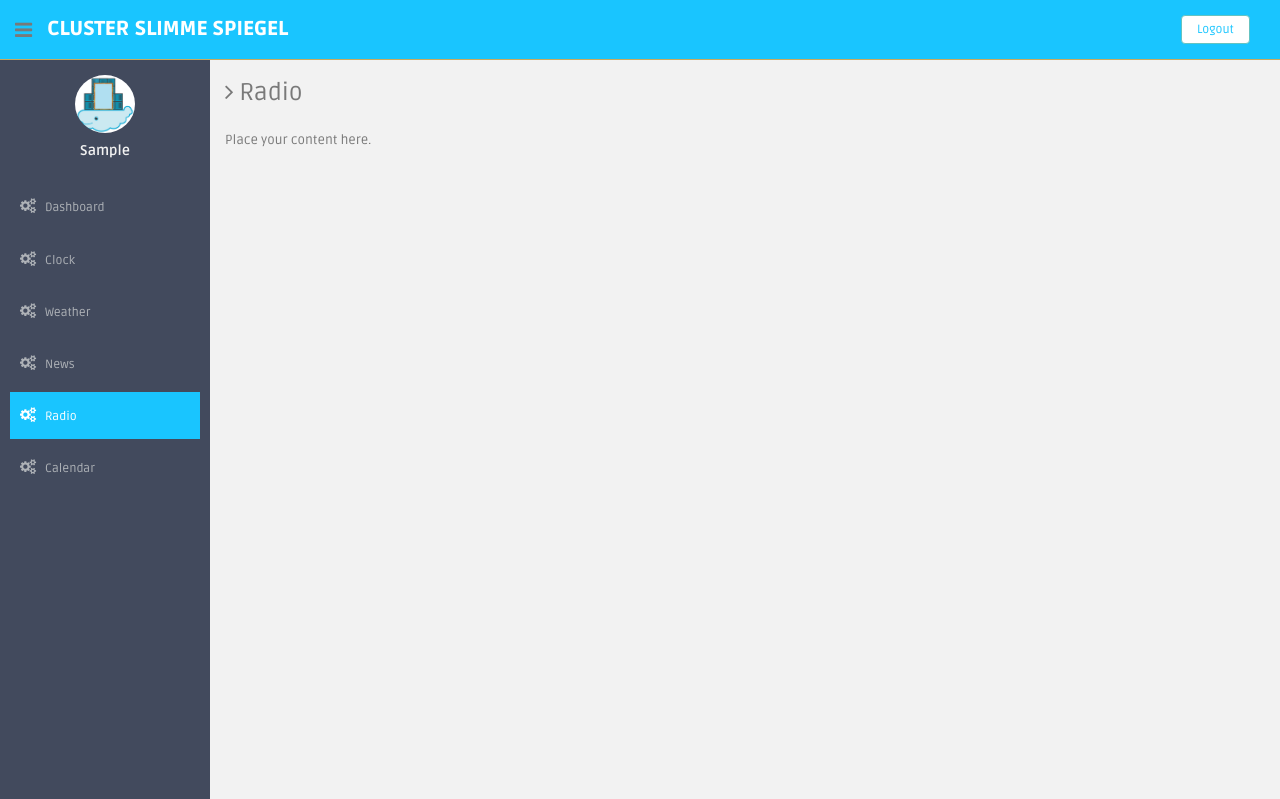
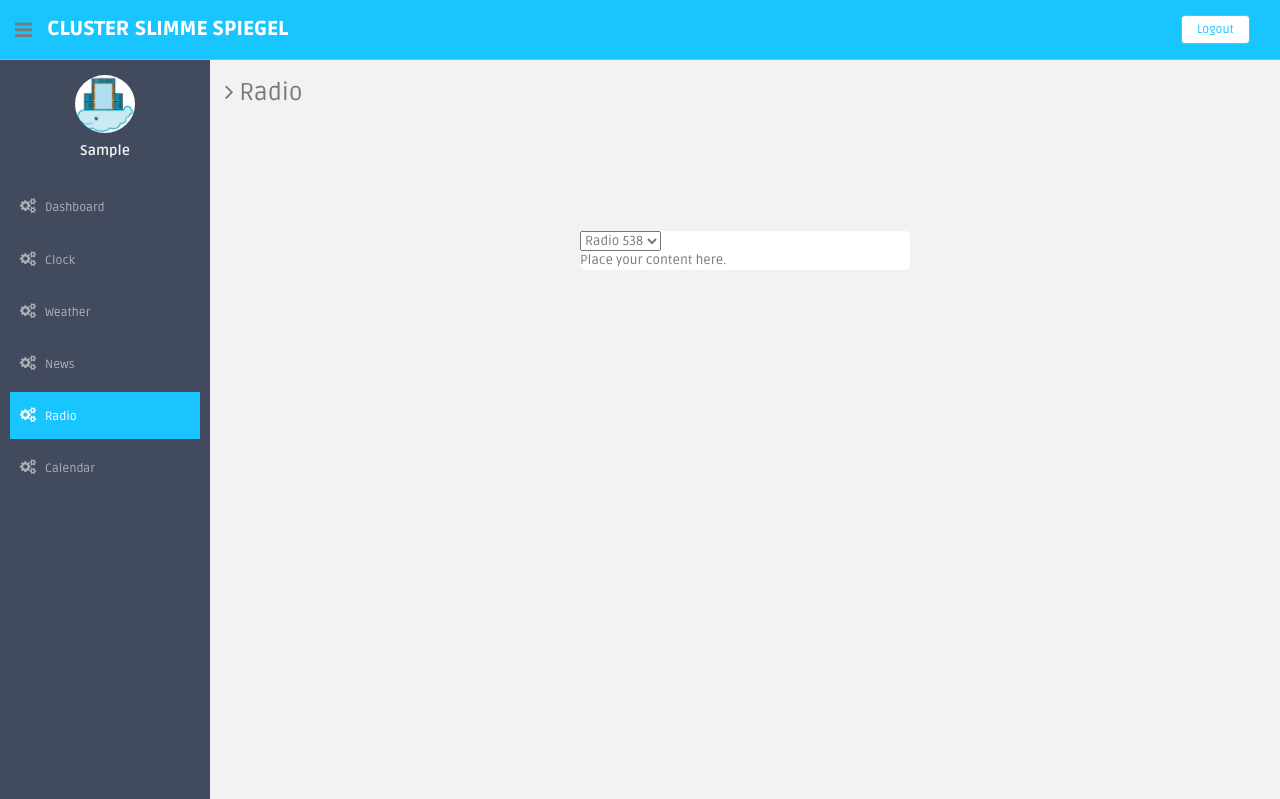
Before and after one commit to INF2A/Website_Smart_Mirror, a PHP site: page /radio.php in a window 1280 px wide. Shown: the top 799 px of the page. Run offline with PHP 8.4, Linux system fonts and the light colour scheme; the visitor is signed in with stand-in values (Sample User, id 1); tables that the repository leaves empty or names only in its code hold one stand-in row (values such as "Sample post").

Commit message:
Radio page updated

```diff
--- a/ClusterSmartMirror/Theme/radio.php
+++ b/ClusterSmartMirror/Theme/radio.php
@@ -16,6 +16,15 @@ else
           	<h3><i class="fa fa-angle-right"></i> Radio</h3>
           	<div class="row mt">
           		<div class="col-lg-12">
+                            <form class="form-login" method="POST" action="radio.php">
+                                <select>
+                                    <option value="Radio538">Radio 538</option>
+                                    <option value="SlamFM">Slam Fm</option>
+                                    <option value="Veronica">Veronica</option>
+                                    <option value="QMusic">QMusic</option>
+                                    <option value="SkyRadio">Skyradio</option>
+                                    <option value="Radio2">Radio 2</option>
+                                </select>
           		<p>Place your content here.</p>
 </html>
 
--- a/ClusterSmartMirror/nbproject/private/private.xml
+++ b/ClusterSmartMirror/nbproject/private/private.xml
@@ -2,6 +2,9 @@
 <project-private xmlns="http://www.netbeans.org/ns/project-private/1">
     <editor-bookmarks xmlns="http://www.netbeans.org/ns/editor-bookmarks/2" lastBookmarkId="0"/>
     <open-files xmlns="http://www.netbeans.org/ns/projectui-open-files/2">
-        <group/>
+        <group>
+            <file>file:/C:/Users/Remco/Documents/GitHub/Website_Smart_Mirror/ClusterSmartMirror/Theme/radio.php</file>
+            <file>file:/C:/Users/Remco/Documents/GitHub/Website_Smart_Mirror/ClusterSmartMirror/Theme/login.php</file>
+        </group>
     </open-files>
 </project-private>
--- a/ClusterSmartMirror/nbproject/project.xml
+++ b/ClusterSmartMirror/nbproject/project.xml
@@ -3,7 +3,7 @@
     <type>org.netbeans.modules.php.project</type>
     <configuration>
         <data xmlns="http://www.netbeans.org/ns/php-project/1">
-            <name>SlimmeSpiegel</name>
+            <name>ClusterSmartMirror</name>
         </data>
     </configuration>
 </project>
```
Also changed, not shown: 2 other files.
